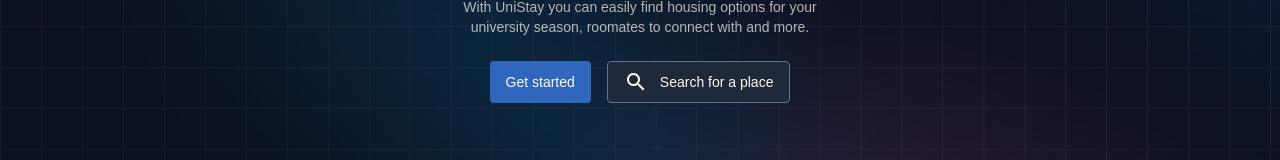
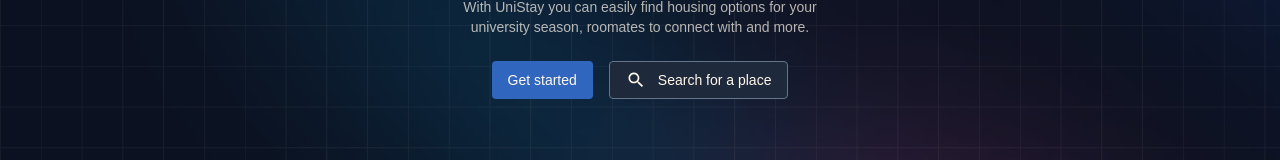
Before and after one commit to amarogu/unistayweb, a Next.js app in the folder unistaywebsite/: page / in a window 1280 px wide. Shown: the part 179-339 px from the top of the page. Built offline with nearby package versions, Linux system fonts and the light colour scheme; a web font is replaced by a local one.

Commit message:
Update SearchOutlined icon size in PlaceholderInput component

```diff
--- a/unistaywebsite/src/app/GeneralUse/PlaceholderInput.js
+++ b/unistaywebsite/src/app/GeneralUse/PlaceholderInput.js
@@ -4,7 +4,7 @@
   return (
     <div>
       <div className='flex items-center bg-gray border border-slate-500 px-4 py-2 rounded gap-3'>
-            <SearchOutlined className='w-3 h-3' />
+            <SearchOutlined fontSize="small" />
             <button className='outline-none placeholder:text-body-dark-emphasized bg-transparent' onClick={onClick}>{placeholder}</button>
         </div>
     </div>
```
